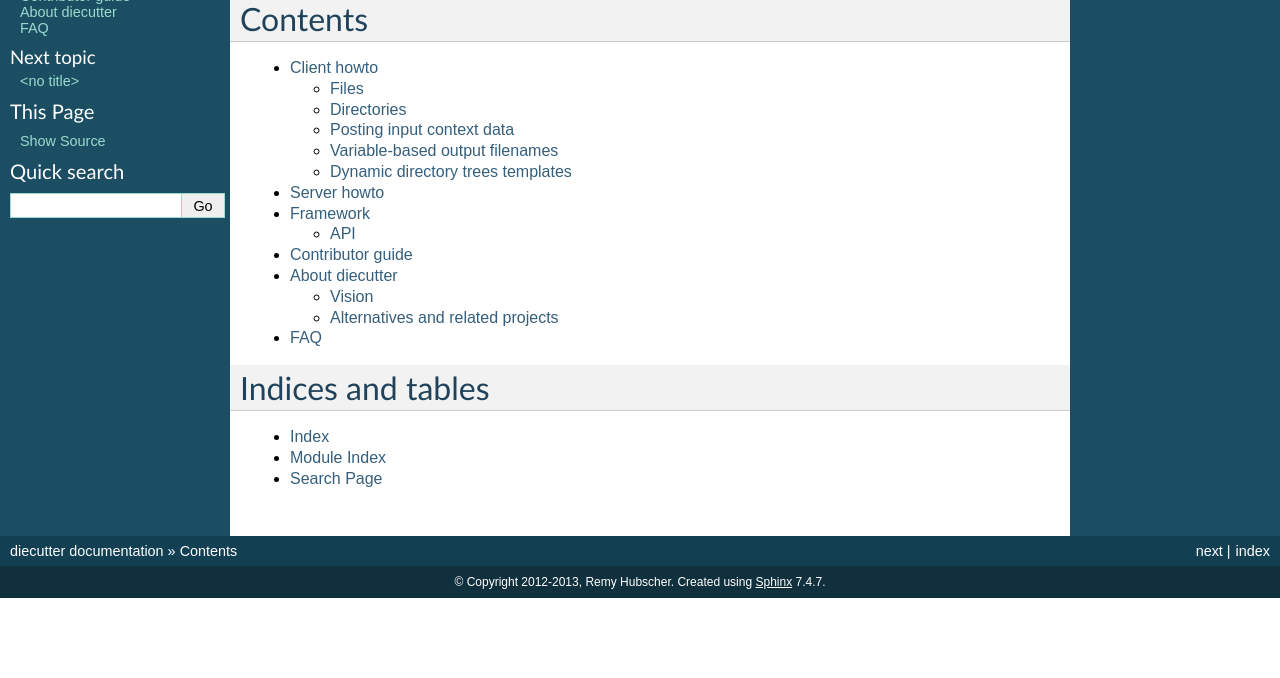
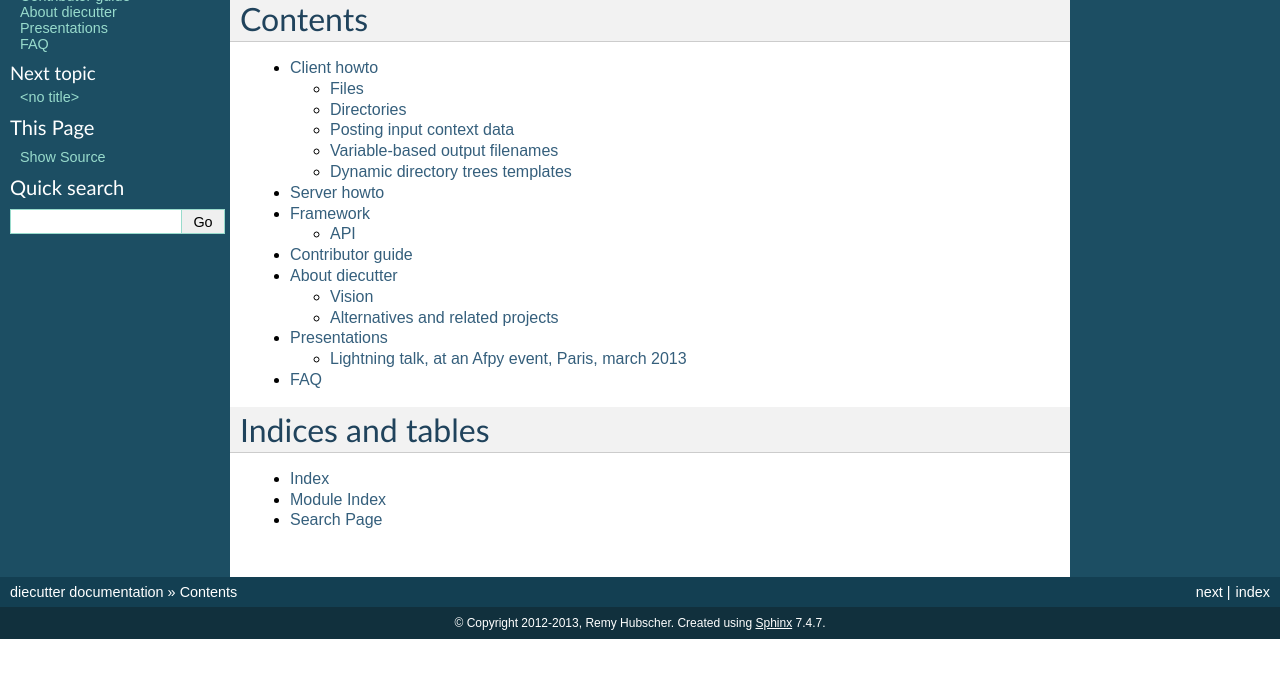
Before and after one commit to diecutter/diecutter, a Sphinx documentation site: the page built from docs/index.txt, in a window 1280 px wide, cut to the strip 134-812 px from the top of the page. Built offline with Sphinx 7.4.7, drawn with Linux system fonts in a browser that asks for light colours; some of the changed lines change nothing that is shown.

Commit message:
Added slides for 'Vous reprendrez bien un peu de Python' AFPY's event.

```diff
--- a/docs/index.txt
+++ b/docs/index.txt
@@ -15,6 +15,7 @@
    framework/index
    contribute/index
    about/index
+   presentations/index
    faq
 
 
--- /dev/null
+++ b/docs/presentations/2013-afpy-lightning-talk/index.txt
@@ -0,0 +1,154 @@
+#################################
+Diecutter: templates as a service
+#################################
+
+Presentation at an `AFPY <http://www.afpy.org>`_ event, march 2013, Paris.
+
+By Rémy Hubscher and Benoit Bryon.
+
+Slides available on `http://diecutter.readthedocs.org
+<http://diecutter.readthedocs.org/en/latest/presentations/2013-afpy-lightning-talk/index.html>`_
+
+This presentation is published under `CC BY 3.0
+<http://creativecommons.org/licenses/by/3.0/>`_
+
+-------------------------------------------------------------------------------
+
+Render templates
+================
+
+.. image:: overview-file.png
+   :alt: Client posts DATA to TEMPLATE which returns FILE
+
+-------------------------------------------------------------------------------
+
+Render directories
+==================
+
+.. image:: overview-directory.png
+   :alt: Client posts DATA to DIRECTORY which returns ARCHIVE
+
+-------------------------------------------------------------------------------
+
+Generate configuration
+======================
+
+Setup template "diecutter.ini" server-side:
+
+.. code-block:: jinja
+
+   diecutter.template_dir = {{ template_dir|default('') }}
+   diecutter.token = {{ token|default('') }}
+   diecutter.readonly = {{ readonly|default('false') }}
+
+Generate configuration client-side:
+
+.. code-block:: sh
+
+   wget --post-data="template_dir=src/templates"  \
+        --output-document="diecutter.ini"     \
+        http://diecutter.alwaysdata.net/diecutter.ini
+
+-------------------------------------------------------------------------------
+
+Generate code
+=============
+
+``django startproject`` reloaded:
+
+.. code-block:: sh
+
+   curl --data "django_project=demo"                      \
+        http://diecutter.alwaysdata.net/+django_project+  \
+        > demo.zip
+
+-------------------------------------------------------------------------------
+
+PasteScript is complicated
+==========================
+
+* needs PasteScript and templates installed locally
+* template registration is a pain:
+
+  * create template files (Cheetah markup)
+  * create template class (Cheetah Template)
+  * update template package's entry points (setup.py)
+  * update your environment (reinstall/update)
+
+* Cheetah?
+
+-------------------------------------------------------------------------------
+
+Provisioners are overkill
+=========================
+
+* I just want to render a template against data!
+* I don't need Chef, Salt, Puppet & co.
+* Templates aren't only useful in provisioning.
+
+**And I'd like to reuse templates whatever the provisioning tool!**
+
+-------------------------------------------------------------------------------
+
+Diecutter's REST API
+====================
+
+* **POST** data and retrieve generated files
+* **GET** raw content of templates
+* **PUT** templates from client to server
+* **DELETE** template :sup:`(1)`
+* **OPTIONS** lists template variables :sup:`(1)`
+* **PATCH** alters default values of variables :sup:`(1)`
+
+:sup:`(1)` Work in progress.
+
+-------------------------------------------------------------------------------
+
+KISS
+====
+
+* focus on API
+* no builtin client
+* no builtin form validation
+  (have a look at `daybed <https://pypi.python.org/pypi/daybed>`_)
+
+-------------------------------------------------------------------------------
+
+Encapsulated implementation(s)
+==============================
+
+* template resources backend
+
+  * Today: local filesystem.
+  * Tomorrow: remote Git/Hg/..., NoSQL, include/extend URLs
+
+* template engines
+
+  * Today: Jinja.
+  * Tomorrow: Cheetah, ERB, XSLT...
+
+* response writers
+
+  * Today: return single file or ZIP archive.
+  * Tomorrow: tar.gz, write to storage, attachments, streaming, asynchronous
+    generation...
+
+-------------------------------------------------------------------------------
+
+Roadmap
+=======
+
+* **today: proof of concept, focus on API**
+* tomorrow: rock-solid defaults, focus on stability & performance
+* later: make your own, focus on extensibility
+
+-------------------------------------------------------------------------------
+
+Resources
+=========
+
+* PyPI: https://pypi.python.org/pypi/diecutter
+* Code repository: https://github.com/novagile/diecutter/
+* Bugs and features: https://github.com/novagile/diecutter/issues
+* Slides: `http://tech.novapost.fr
+  <http://tech.novapost.fr/static/images/slides/afpy-20130304-diecutter.html>`_
--- /dev/null
+++ b/docs/presentations/index.txt
@@ -0,0 +1,10 @@
+#############
+Presentations
+#############
+
+Here are some presentations (mostly slides) about diecutter.
+
+.. toctree::
+   :titlesonly:
+
+   Lightning talk, at an Afpy event, Paris, march 2013 <2013-afpy-lightning-talk/index>
```
Also changed, not shown: docs/presentations/2013-afpy-lightning-talk/overview-directory.png (added), docs/presentations/2013-afpy-lightning-talk/overview-file.png (added).
